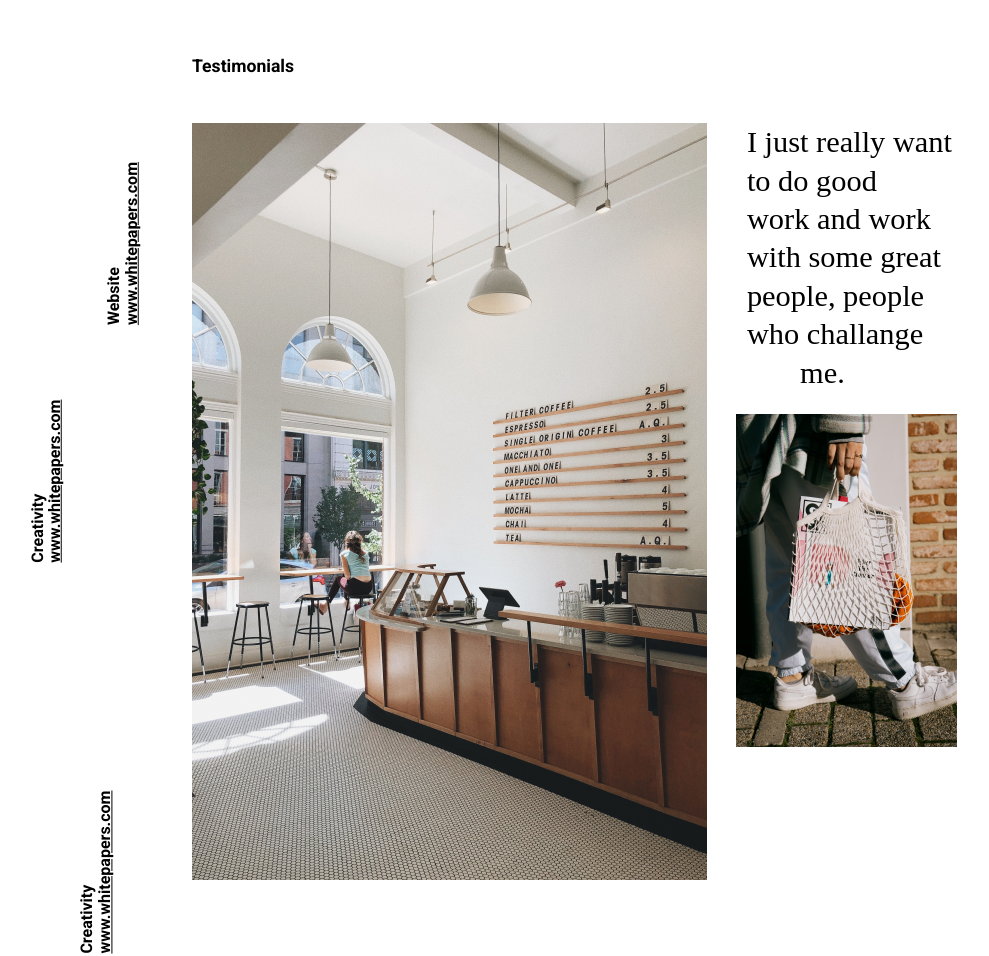
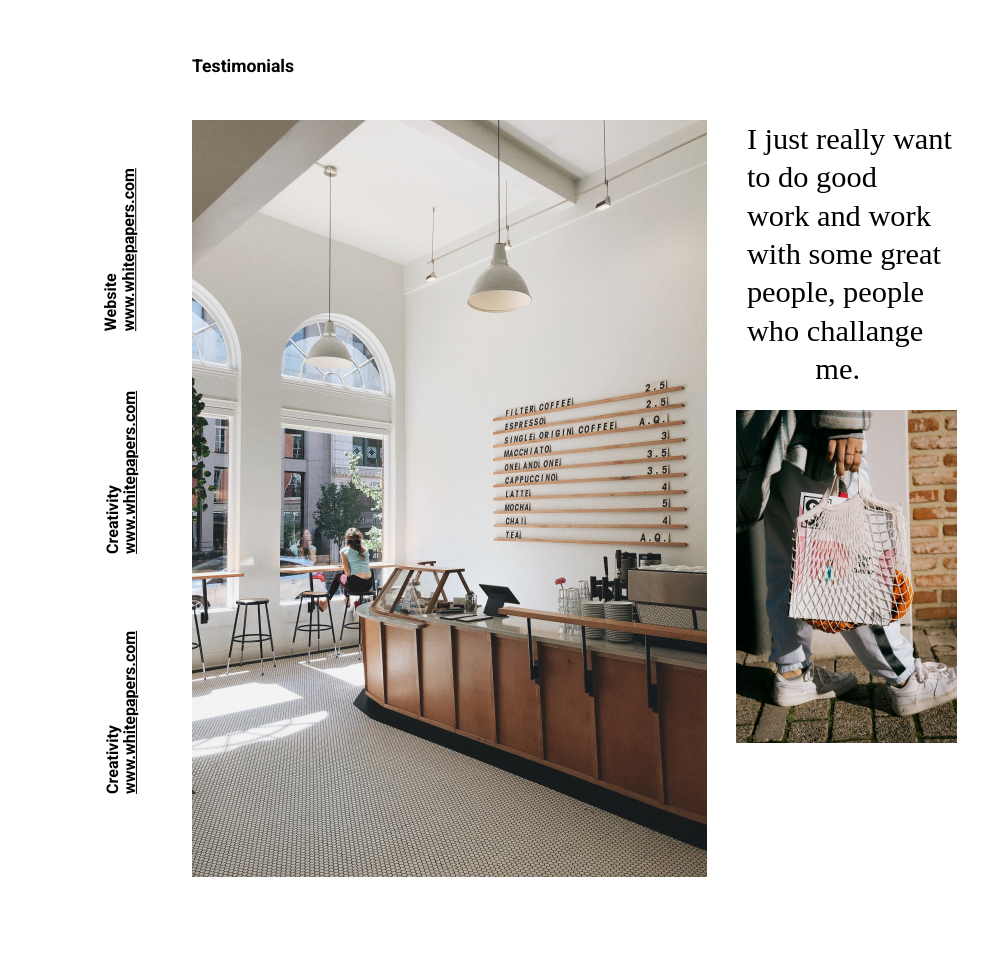
Before and after one commit to romirov/otus-css-omirov, a plain HTML site: page index.html in a window 1280 px wide. Shown: the part 3680-4636 px from the top of the page, without its empty margins (0-989 px from the left). Drawn offline with Linux system fonts and the light colour scheme.

Commit message:
refactored sites for section 4

```diff
--- a/index.html
+++ b/index.html
@@ -91,20 +91,21 @@
             <h2 class="testimonials-header">Testimonials</h2>
         </header>
 
-
-        <div class="testimonials-site1">
+        <div class="testimonials-sites">
+            <div class="testimonials-site-website">
                 <p>Website</p>
                 <a class="description" href="#www.whitepapers.com">www.whitepapers.com</a>
             </div>
 
-        <div class="testimonials-site2">
+            <div class="testimonials-site-creativity">
                 <p>Creativity</p>
                 <a class="description" href="#www.whitepapers.com">www.whitepapers.com</a>
             </div>
 
-        <div class="testimonials-site3">
+            <div class="testimonials-site-creativity">
                 <p >Creativity</p>
                 <a class="description" href="#www.whitepapers.com">www.whitepapers.com</a>
+            </div>
         </div>
 
 
@@ -120,7 +121,7 @@
                 with some great<br>
                 people, people<br>
                 who challange<br>
-                &nbsp;&nbsp;&nbsp;&nbsp;&nbsp;&nbsp;&nbsp;me.</p>
+                &nbsp;&nbsp;&nbsp;&nbsp;&nbsp;&nbsp;&nbsp;&nbsp;&nbsp;me.</p>
             <img src="img/sinitta-leunen-YaReHIzNdRw-unsplash 1.png" alt="">
         </div>
     </section>
--- a/styles/style.css
+++ b/styles/style.css
@@ -168,45 +168,29 @@ body {
   font-size: 1.1rem;
 }
 
-.testimonials-site1 {
+.testimonials-sites{
   grid-column: 1;
-  grid-row: 2;
+  grid-row: 2/5;
+  display: flexbox;
+  display: grid;
+  grid-template-columns: 1fr;
+  grid-template-rows: 1fr 1fr 1fr;
   font-family: 'Roboto', sans-serif;
   font-weight: 700;
   font-size: 1rem;
   line-height: 1.1rem;
   text-align: left;
-  padding-left: 10%;
-  padding-top: 70%;
+}
+
+.testimonials-site-website {
+  margin-left: 5%;
+  padding-top: 63%;
   transform: rotate(-90deg);
 }
 
-.testimonials-site2 {
-  grid-column: 1;
-  grid-row: 3;
-  font-family: 'Roboto', sans-serif;
-  font-weight: 700;
-  font-size: 1rem;
-  line-height: 1.1rem;
-  /* align-self: center; */
-  text-align: left;
-  transform: rotate(-90deg);
-  /* justify-self: end; */
-  padding-left: 17%;
-  padding-top: 30%;
-}
-
-.testimonials-site3 {
-  grid-column: 1;
-  grid-row: 4;
-  font-family: 'Roboto', sans-serif;
-  font-weight: 700;
-  font-size: 1rem;
-  line-height: 1.1rem;
-  text-align: left;
-  /* padding-left: 60%;
-  padding-top: 80%; */
-  align-self: end;
+.testimonials-site-creativity {
+  padding-top: 55%;
+  margin-left: 23%;
   transform: rotate(-90deg);
 }
 
```
Lines whose indentation alone changed are shown as unchanged.
